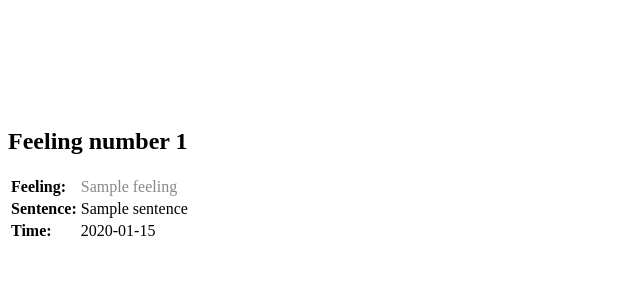
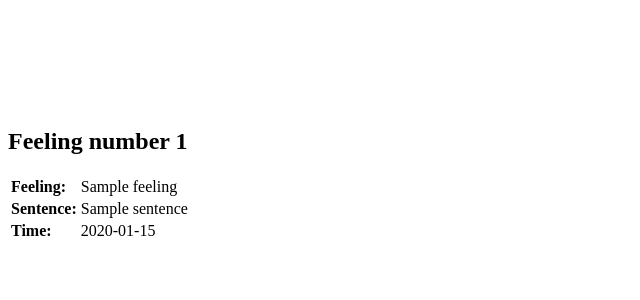
Before and after one commit to frontierpsycho/ongoing_canvas, a Django app: template templates/canvas/feelingdata_detail.html in a window 1280 px wide. Shown: the top 300 px of the page, without its empty margins (0-640 px from the left). Run offline with Django 3.2, Linux system fonts and the light colour scheme; the template is opened without the code that fills it: most values are stand-ins (such as "Sample title", 1, 10 or a date in 2020).

Commit message:
Removed attrbute "color" from Feeling.

```diff
--- a/canvas/models.py
+++ b/canvas/models.py
@@ -23,4 +23,3 @@ class FeelingData(models.Model):
 
 class Feeling(models.Model):
     name = models.CharField(max_length=64, blank=False, primary_key=True)
-    color = models.CharField(max_length=64, blank=False)
--- a/templates/canvas/feelingdata_detail.html
+++ b/templates/canvas/feelingdata_detail.html
@@ -24,7 +24,7 @@
 <table>
 	<tbody>
 		<tr>
-			<td><b>Feeling:</b></td><td style="color: {{ feeling.feeling.color }};">{{ feeling.feeling.name }}</td>
+			<td><b>Feeling:</b></td><td>{{ feeling.feeling.name }}</td>
 		</tr>
 		<tr>
 			<td><b>Sentence:</b></td><td>{{ feeling.sentence }}</td>
```
Also changed, not shown: canvas/migrations/0004_auto__del_field_feeling_color.py (added).
